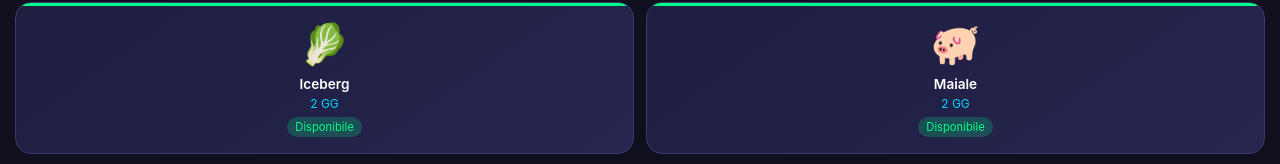
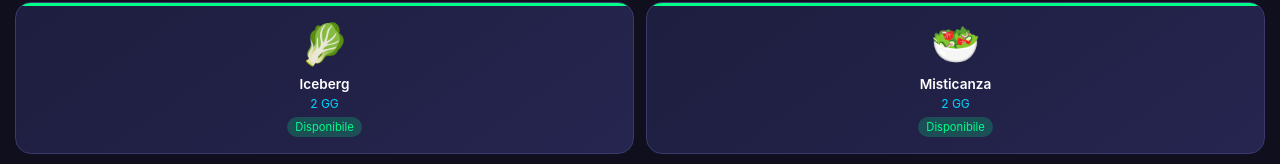
Before and after one commit to bcasavilca/haccp-app, a plain HTML site: page haccp-unico.html in a window 1280 px wide. Shown: the part 774-938 px from the top of the page. Drawn offline with Linux system fonts and the light colour scheme.

Commit message:
Removido Maiale (sem fondente) - duplicado

```diff
--- a/haccp-unico.html
+++ b/haccp-unico.html
@@ -177,7 +177,6 @@
             { name: "Cipolla", days: 2, emoji: "🧅" },
             { name: "Focacce", days: 2, emoji: "🍕" },
             { name: "Iceberg", days: 2, emoji: "🥬" },
-            { name: "Maiale", days: 2, emoji: "🐖" },
             { name: "Misticanza", days: 2, emoji: "🥗" },
             { name: "Pomodoro Dry", days: 2, emoji: "🍅" },
             { name: "Scarola", days: 2, emoji: "🥬" },
```
